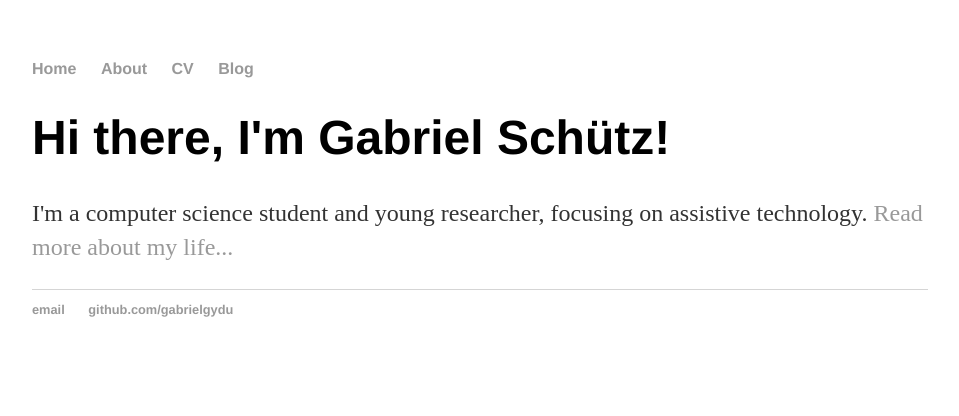
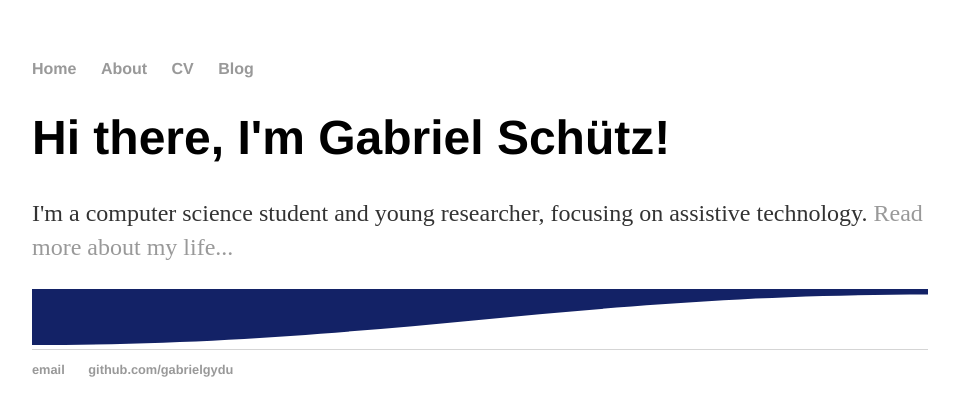
Before and after one commit to gabrielgydu/gabrielgydu.github.io, a Jekyll site: the page built from index.html, in a window 1280 px wide. Shown: the top 416 px of the page, without its empty margins (160-1119 px from the left). Built offline with Jekyll 4.4.1, drawn with Linux system fonts in a browser that asks for light colours.

Commit message:
Update index.html
test curvy blue

```diff
--- a/index.html
+++ b/index.html
@@ -6,3 +6,8 @@ title: Gabriel Schütz de Souza
         		<h1>Hi there, I'm Gabriel Schütz!</h1>
 				<p>I'm a computer science student and young researcher, focusing on assistive technology. <a href="/about">Read more about my life...</a></p>
     		</div><!-- /.blurb -->
+<svg class="curvy blue" viewBox="0 0 1600 100" version="1.1" preserveAspectRatio="none">
+          <g stroke="none" stroke-width="1">
+              <path d="M0,7.10542736e-15 L1600,7.10542736e-15 L1600,10 C960,10 640,100 0,100 L0,7.10542736e-15 Z" fill="#132266"></path>
+          </g>
+      </svg>
```
